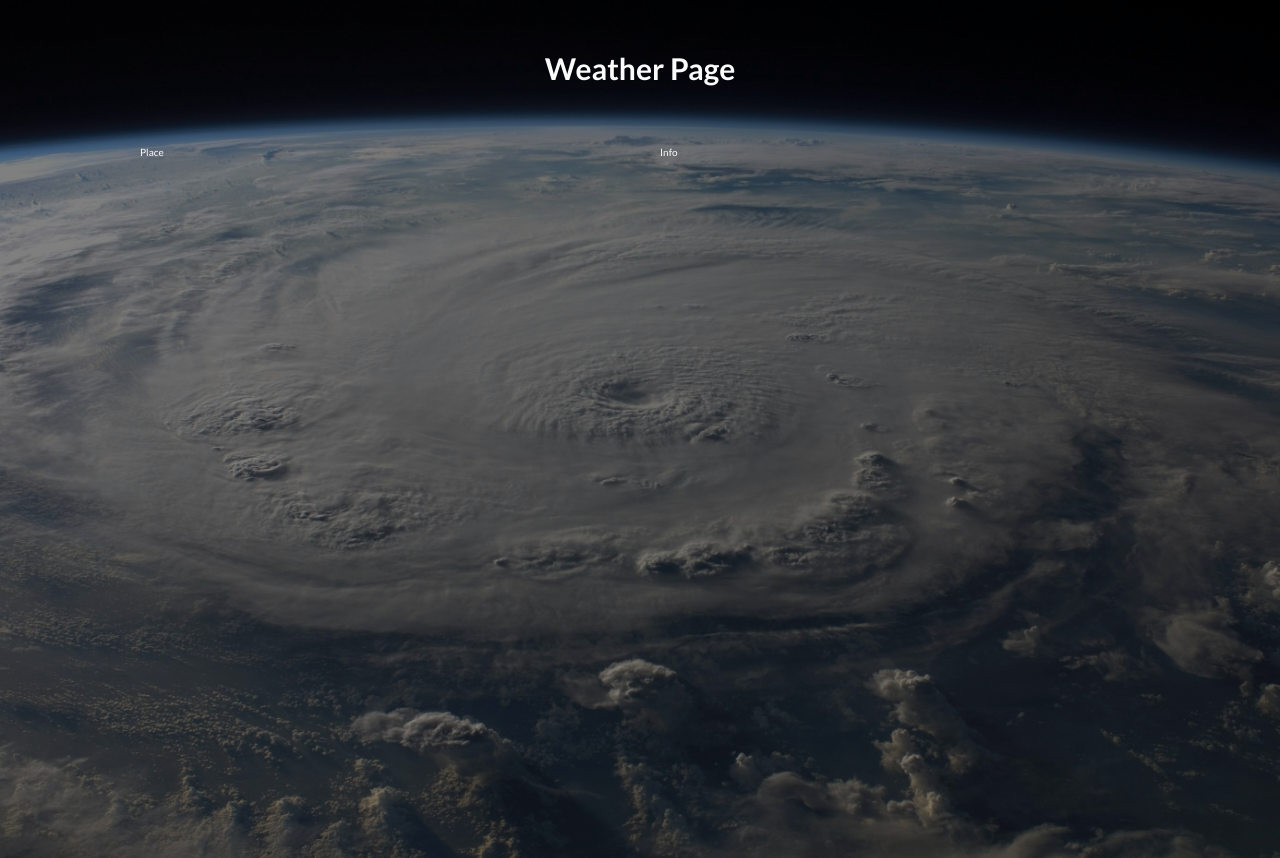
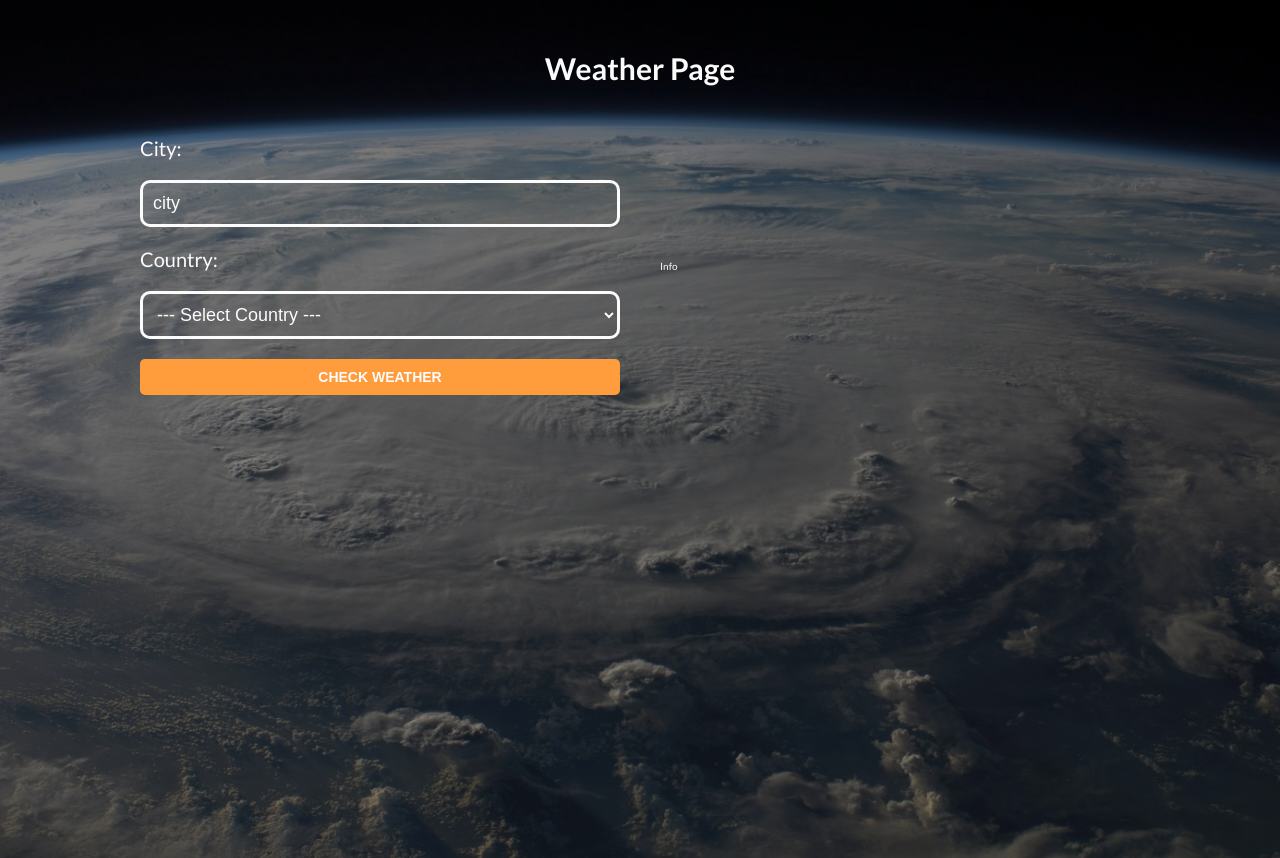
Before and after one commit to wichofly/weather-app-, a React (Vite) app: page / in a window 1280 px wide. Built offline with nearby package versions, Linux system fonts and the light colour scheme.

Commit message:
feat: add Form component with validation and country selection

```diff
--- a/src/App.tsx
+++ b/src/App.tsx
@@ -1,4 +1,5 @@
 import styles from './App.module.css';
+import Form from './components/Form/Form';
 
 function App() {
   return (
@@ -6,7 +7,7 @@ function App() {
       <h1 className={styles.title}>Weather Page</h1>
 
       <div className={styles.container}>
-        <p>Place</p>
+        <Form />
         <p>Info</p>
       </div>
     </>
--- /dev/null
+++ b/src/components/Alert/Alert.module.css
@@ -0,0 +1,8 @@
+.alert {
+  text-align: center;
+  margin-bottom: 2rem;
+  text-transform: uppercase;
+  font-weight: 900;
+  font-size: 1.8rem;
+  color: #FF5D5D
+}
--- /dev/null
+++ b/src/components/Alert/Alert.tsx
@@ -0,0 +1,8 @@
+import { ReactNode } from 'react';
+import styles from './Alert.module.css';
+
+const Alert = ({ children }: { children: ReactNode }) => {
+  return <div className={styles.alert}>{children}</div>;
+};
+
+export default Alert;
--- /dev/null
+++ b/src/components/Form/Form.module.css
@@ -0,0 +1,41 @@
+.form,
+.field {
+  display: flex;
+  flex-direction: column;
+  gap: 2rem;
+}
+
+.form input[type='text'],
+.form select {
+  padding: 1rem;
+  background-color: transparent;
+  border: .3rem solid var(--white);
+  color: var(--white);
+  font-size: 1.8rem;
+  font-weight: 400;
+  border-radius: 1rem;
+}
+
+.form label {
+  font-size: 2rem;
+}
+
+.form option {
+  color: steelblue;
+}
+
+.field ::placeholder {
+  color: var(--white);
+}
+
+.submit {
+  background-color: var(--primary);
+  border: none;
+  color: var(--white);
+  font-weight: 700;
+  font-size: 1.4rem;
+  text-transform: uppercase;
+  cursor: pointer;
+  border-radius: .5rem;
+  padding: 1rem;
+}
--- /dev/null
+++ b/src/components/Form/Form.tsx
@@ -0,0 +1,71 @@
+import { ChangeEvent, FormEvent, useState } from 'react';
+import { countries } from '../../data/countries';
+import styles from './Form.module.css';
+import { SearchType } from '../../interfaces/interface';
+import Alert from '../Alert/Alert';
+
+const Form = () => {
+  const [search, setSearch] = useState<SearchType>({
+    city: '',
+    country: '',
+  });
+
+  const [alert, setAlert] = useState('');
+
+  const handleChange = (
+    e: ChangeEvent<HTMLInputElement> | ChangeEvent<HTMLSelectElement>
+  ) => {
+    setSearch({ ...search, [e.target.name]: e.target.value });
+  };
+
+  const handleSubmit = (e: FormEvent<HTMLFormElement>) => {
+    e.preventDefault();
+
+    if (Object.values(search).includes('')) {
+      setAlert('All the fields are required');
+      return;
+    }
+  };
+
+  return (
+    <form className={styles.form} onSubmit={handleSubmit}>
+      {alert && <Alert>{alert}</Alert>}
+      <div className={styles.field}>
+        <label className={styles.label} htmlFor="city">
+          City:
+        </label>
+        <input
+          type="text"
+          id="city"
+          name="city"
+          placeholder="city"
+          value={search.city}
+          onChange={handleChange}
+        />
+      </div>
+
+      <div className={styles.field}>
+        <label className={styles.label} htmlFor="country">
+          Country:
+        </label>
+        <select
+          id="country"
+          value={search.country}
+          name="country"
+          onChange={handleChange}
+        >
+          <option value="">--- Select Country ---</option>
+          {countries.map(({ name, code }) => (
+            <option key={code} value={code} className={styles.option}>
+              {name}
+            </option>
+          ))}
+        </select>
+      </div>
+
+      <input className={styles.submit} type="submit" value="Check weather" />
+    </form>
+  );
+};
+
+export default Form;
--- /dev/null
+++ b/src/data/countries.ts
@@ -0,0 +1,12 @@
+import { Country } from '../interfaces/interface';
+
+export const countries: Country[] = [
+  { code: 'US', name: 'United States' },
+  { code: 'MX', name: 'Mexico' },
+  { code: 'AR', name: 'Argentina' },
+  { code: 'CO', name: 'Colombia' },
+  { code: 'CR', name: 'Costa Rica' },
+  { code: 'ES', name: 'Spain' },
+  { code: 'PE', name: 'Peru' },
+  { code: 'SV', name: 'El Salvador' },
+];
--- /dev/null
+++ b/src/interfaces/interface.ts
@@ -0,0 +1,9 @@
+export interface SearchType {
+  city: string;
+  country: string;
+}
+
+export interface Country {
+  code: string;
+  name: string;
+}
```
